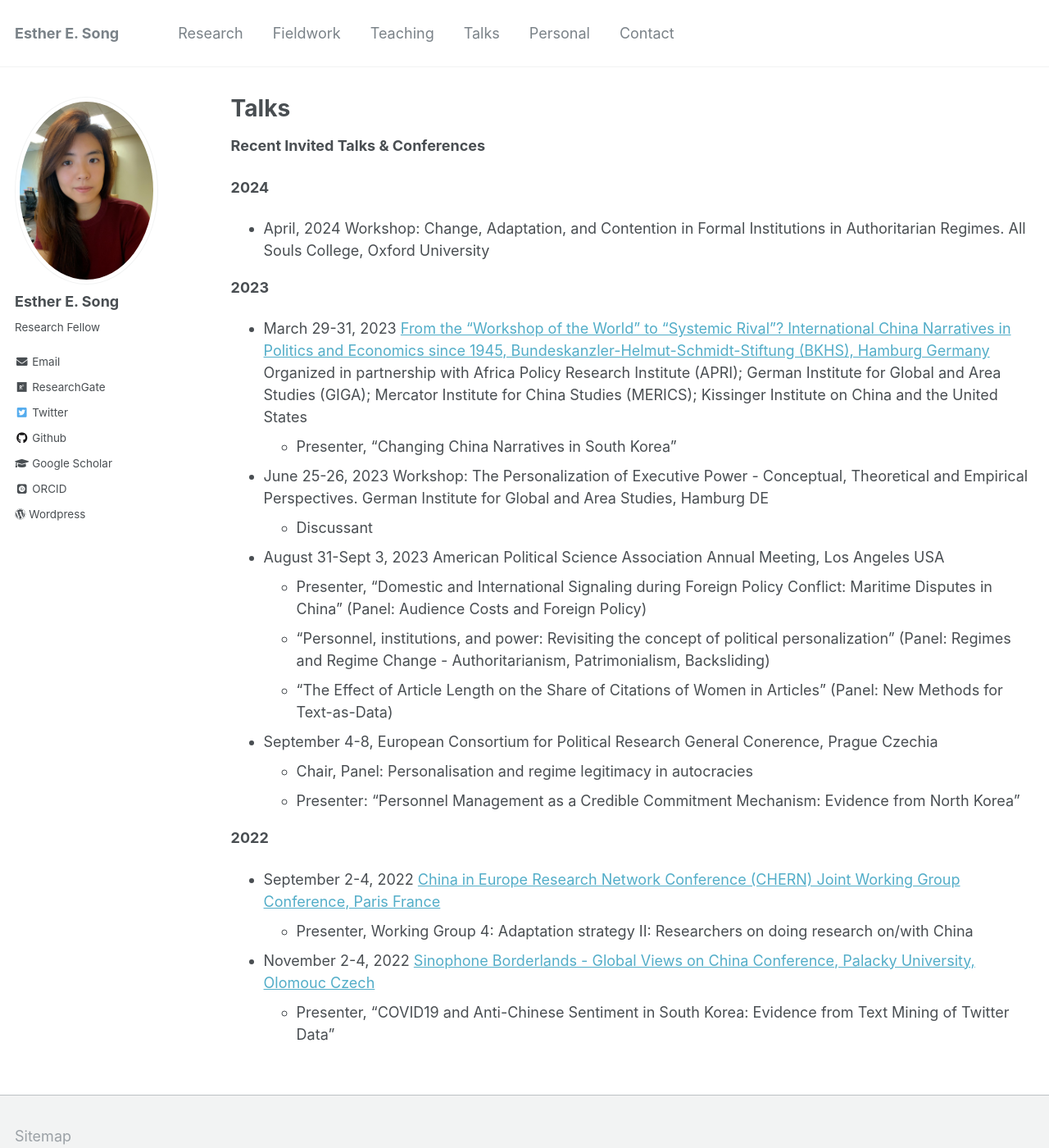
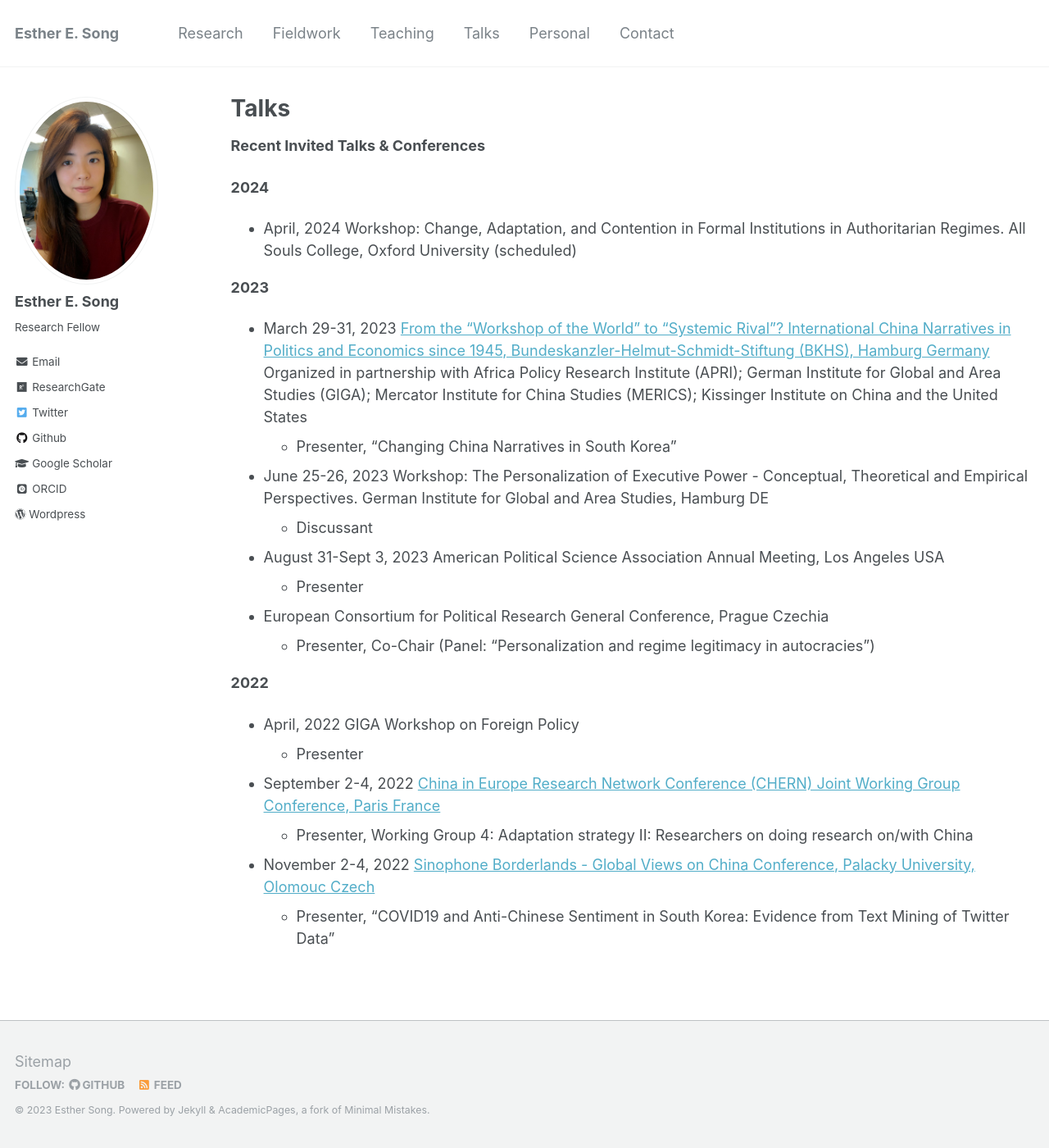
Before and after one commit to ehsong/ehsong.github.io, a Jekyll site: the page built from _pages/talks.md, in a window 1280 px wide and 1400 px high. Shown: the whole window at 82% size. Built offline with Jekyll 4.4.1, drawn with Linux system fonts in a browser that asks for light colours; some web fonts are replaced.

Commit message:
Update talks.md

```diff
--- a/_pages/talks.md
+++ b/_pages/talks.md
@@ -11,7 +11,7 @@ author_profile: true
 
 **2024**
 
-- April, 2024 Workshop: Change, Adaptation, and Contention in Formal Institutions in Authoritarian Regimes. All Souls College, Oxford University
+- April, 2024 Workshop: Change, Adaptation, and Contention in Formal Institutions in Authoritarian Regimes. All Souls College, Oxford University (scheduled)
 
 **2023**
 
@@ -20,18 +20,18 @@ Organized in partnership with Africa Policy Research Institute (APRI); German In
    * Presenter, "Changing China Narratives in South Korea"
 
 - June 25-26, 2023 Workshop: The Personalization of Executive Power - Conceptual, Theoretical and Empirical Perspectives. German Institute for Global and Area Studies, Hamburg DE
-  + Discussant
+  * Discussant
 
 - August 31-Sept 3, 2023 American Political Science Association Annual Meeting, Los Angeles USA
-  * Presenter, "Domestic and International Signaling during Foreign Policy Conflict: Maritime Disputes in China" (Panel: Audience Costs and Foreign Policy)
-  * "Personnel, institutions, and power: Revisiting the concept of political personalization" (Panel: Regimes and Regime Change - Authoritarianism, Patrimonialism, Backsliding)
-  * "The Effect of Article Length on the Share of Citations of Women in Articles" (Panel: New Methods for Text-as-Data)
+  * Presenter
 
-- September 4-8, European Consortium for Political Research General Conerence, Prague Czechia
-   * Chair, Panel: Personalisation and regime legitimacy in autocracies
-   * Presenter: "Personnel Management as a Credible Commitment Mechanism: Evidence from North Korea"
+- European Consortium for Political Research General Conference, Prague Czechia
+   * Presenter, Co-Chair (Panel: "Personalization and regime legitimacy in autocracies”)
 
 **2022**
+
+- April, 2022 GIGA Workshop on Foreign Policy
+   * Presenter
 
 - September 2-4, 2022 [China in Europe Research Network Conference (CHERN) Joint Working Group Conference, Paris France](https://china-in-europe.net/chern-joint-working-group-conference-in-september-2022-at-inalco-paris/)
    * Presenter, Working Group 4: Adaptation strategy II: Researchers on doing research on/with China
```
